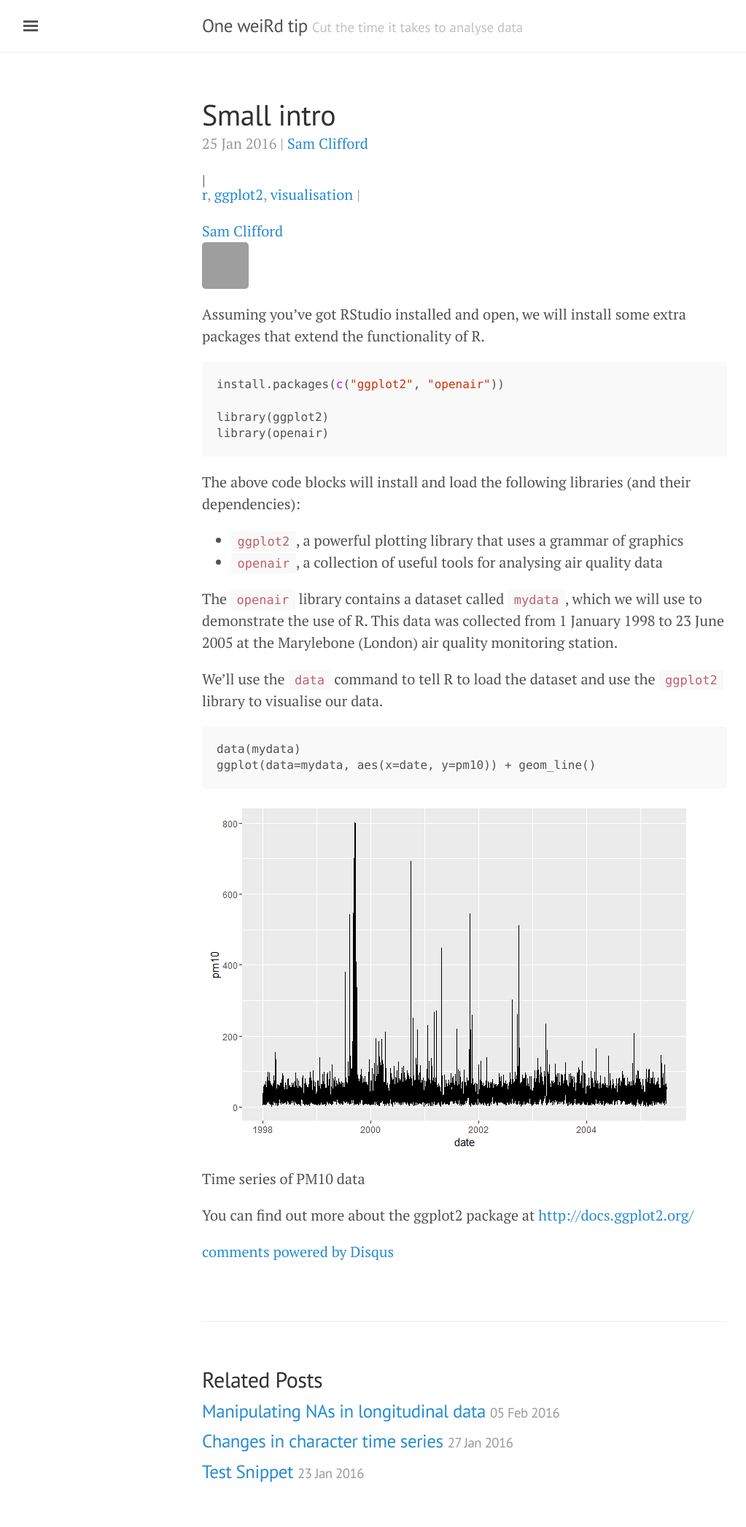
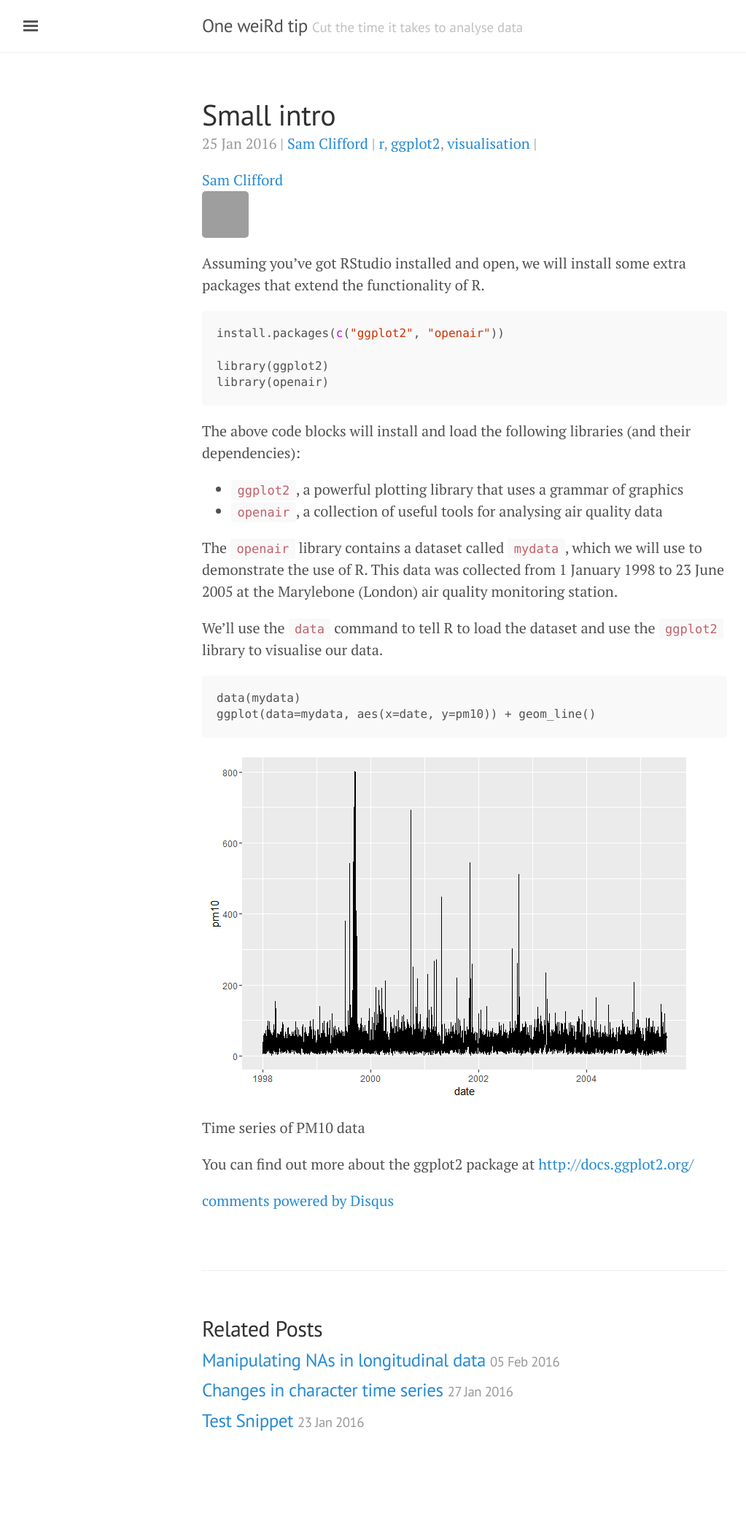
Before and after one commit to bragqut/bragqut.github.io, a Jekyll site: the page built from _posts/2016-01-25-small-intro.md, in a window 1280 px wide. Shown: the whole page at 73% size, without its empty margins (3-1026 px from the left). Built offline with Jekyll 4.4.1, drawn with Linux system fonts in a browser that asks for light colours; comment, search, counter and statistics services are not loaded; after the commit the page ends 2023 px from its top, so only the background shows below that; grey boxes are pictures that could not be loaded.

Commit message:
even less span

```diff
--- a/_layouts/post.html
+++ b/_layouts/post.html
@@ -11,7 +11,7 @@ layout: default
 
   {% include commentscount.html %}
 
-  <span class="post-date"> {{ page.date | date_to_string }} | <a href="{{author.web}}" >{{ author.display_name }}</a></span> | <span class="post-date"> {{ tag_list }} | <a href="{{ post.url }}index.html#disqus_thread" data-disqus-identifier="{{post.url}}"></a></span>
+  <span class="post-date"> {{ page.date | date_to_string }} | <a href="{{author.web}}" >{{ author.display_name }}</a> | {{ tag_list }} | <a href="{{ post.url }}index.html#disqus_thread" data-disqus-identifier="{{post.url}}"></a></span>
 
   {% include authorinfo.html %}
 
```
